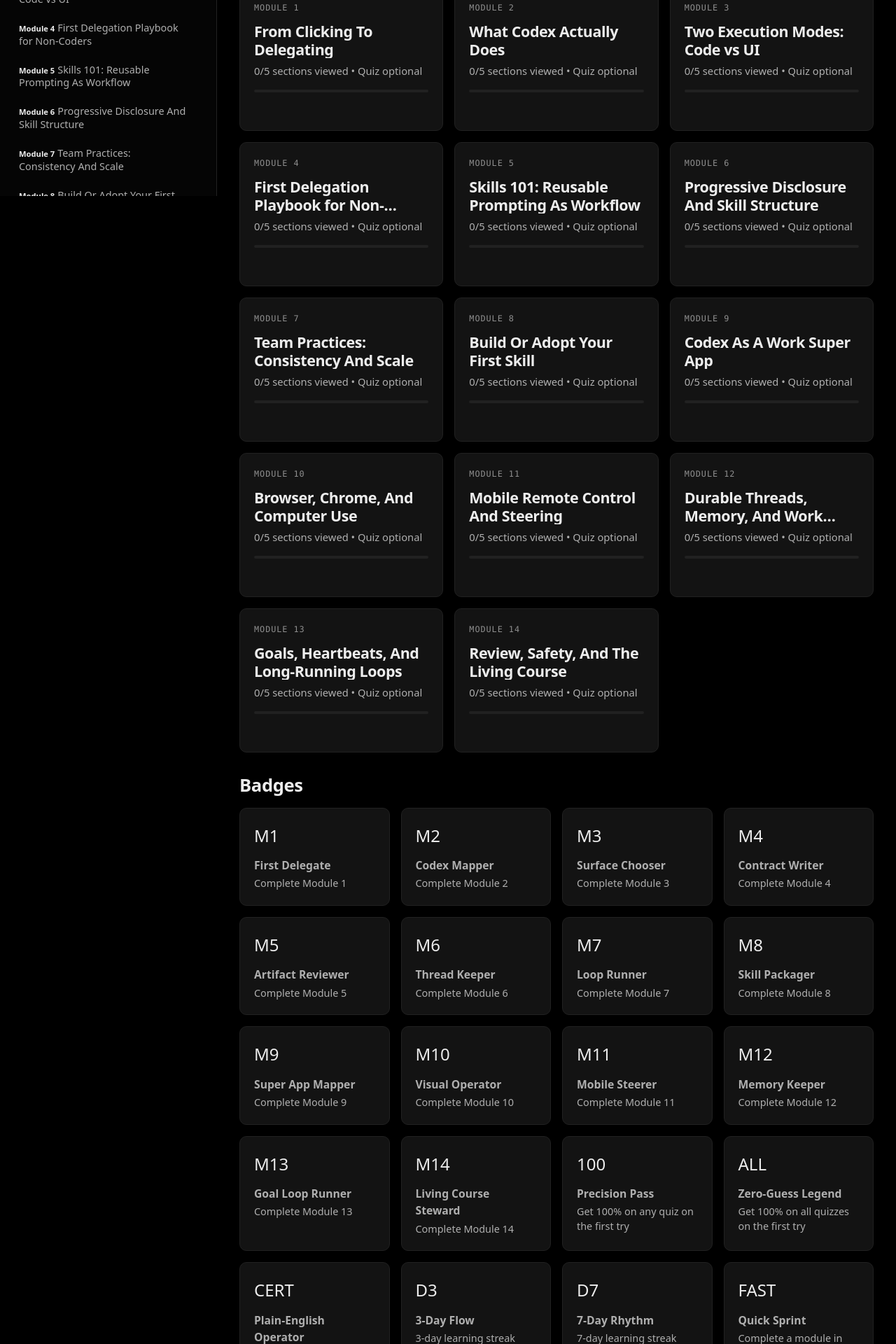
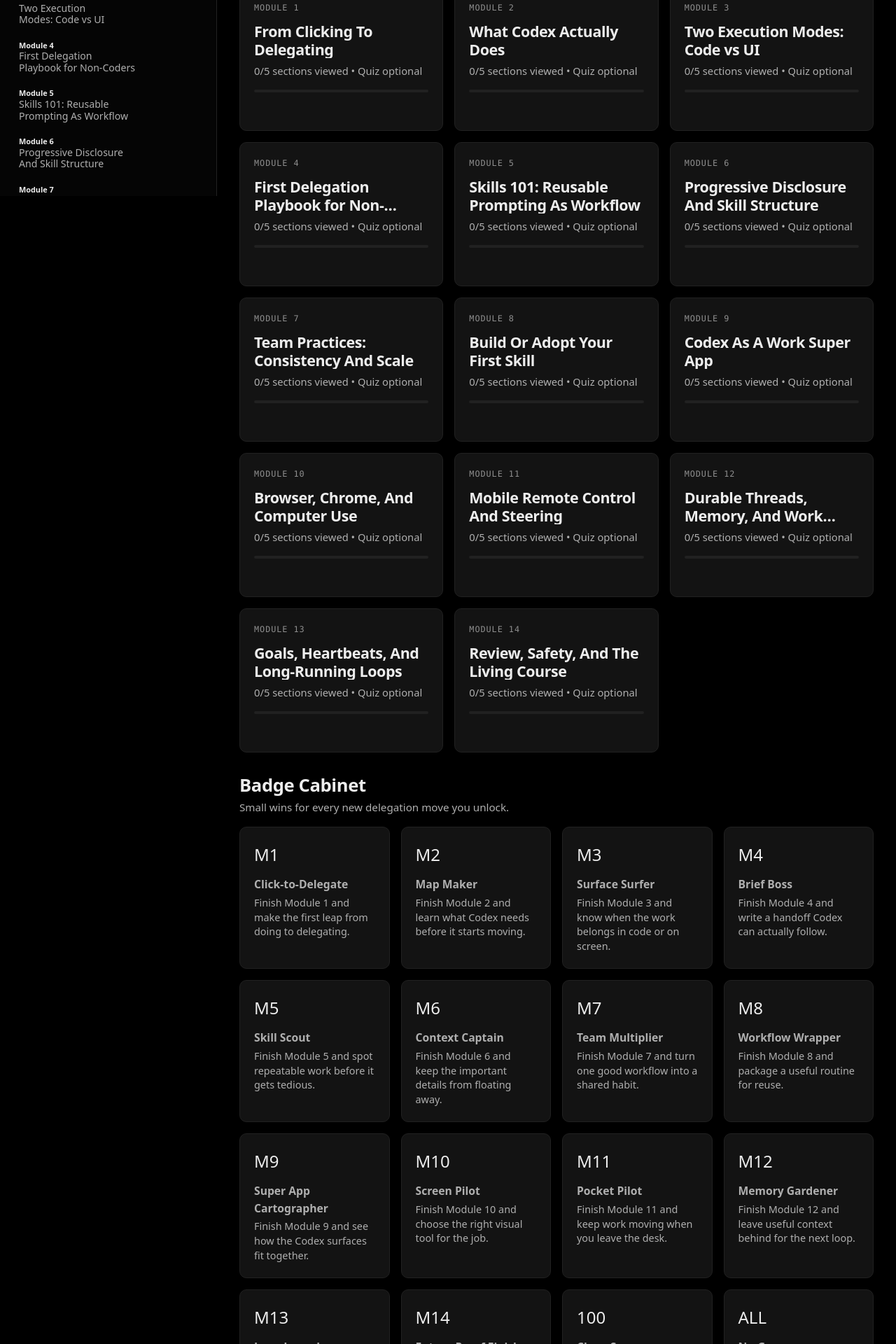
Before and after one commit to daniel-p-green/codex-in-plain-english, a React (Vite) app: page /#/dashboard in a window 1280 px wide. Shown: the part 520-2440 px from the top of the page at 70% size. Built offline with nearby package versions, Linux system fonts and the light colour scheme; a web font is replaced by a local one.

Commit message:
fix(ui): clarify progress and badge experience

```diff
--- a/src/components/dashboard/DashboardPage.tsx
+++ b/src/components/dashboard/DashboardPage.tsx
@@ -94,12 +94,15 @@
       {completedModules === allModules.length && (
         <div className="dashboard-completion-link">
           <Link to="/completion" className="btn btn-success btn-lg">
-            View Completion Summary
+            View Progress
           </Link>
         </div>
       )}
 
-      <h2 className="section-title">Badges</h2>
+      <div className="badge-section-header">
+        <h2 className="section-title">Badge Cabinet</h2>
+        <p>Small wins for every new delegation move you unlock.</p>
+      </div>
       <div className="badge-grid">
         {BADGES.map(badge => {
           const earned = hasBadge(badge.id);
--- a/src/components/layout/AppShell.tsx
+++ b/src/components/layout/AppShell.tsx
@@ -56,7 +56,7 @@
     if (allComplete) {
       return {
         href: '/completion',
-        label: 'View Completion',
+        label: 'View Progress',
       };
     }
 
--- a/src/components/layout/LeftSidebar.tsx
+++ b/src/components/layout/LeftSidebar.tsx
@@ -25,11 +25,12 @@
     );
   };
 
-  const renderLinkMeta = (item: NavGroup['items'][number]) => (
-    <span className="left-sidebar-meta">
-      {item.completed && <span className="left-sidebar-status">Done</span>}
-    </span>
-  );
+  const renderLinkMeta = (item: NavGroup['items'][number]) =>
+    item.completed ? (
+      <span className="left-sidebar-meta">
+        <span className="left-sidebar-status">Done</span>
+      </span>
+    ) : null;
 
   return (
     <aside className="left-sidebar" aria-label="Course sections">
--- a/src/components/layout/MobileDrawer.tsx
+++ b/src/components/layout/MobileDrawer.tsx
@@ -32,11 +32,12 @@
     );
   };
 
-  const renderLinkMeta = (item: NavGroup['items'][number]) => (
-    <span className="mobile-drawer-meta">
-      {item.completed && <span className="mobile-drawer-done">Done</span>}
-    </span>
-  );
+  const renderLinkMeta = (item: NavGroup['items'][number]) =>
+    item.completed ? (
+      <span className="mobile-drawer-meta">
+        <span className="mobile-drawer-done">Done</span>
+      </span>
+    ) : null;
 
   useEffect(() => {
     if (!open) {
--- a/src/components/module/ModulePage.tsx
+++ b/src/components/module/ModulePage.tsx
@@ -266,7 +266,7 @@
           </Link>
         ) : (
           <Link to="/completion" className="btn btn-success btn-lg">
-            View Course Summary
+            View Progress
           </Link>
         )}
       </nav>
--- a/src/data/badges.ts
+++ b/src/data/badges.ts
@@ -1,26 +1,26 @@
 import type { Badge } from '../types/gamification';
 
 export const BADGES: Badge[] = [
-  { id: 'first-delegate', name: 'First Delegate', description: 'Complete Module 1', icon: 'M1', criteria: 'module-1' },
-  { id: 'outcome-thinker', name: 'Codex Mapper', description: 'Complete Module 2', icon: 'M2', criteria: 'module-2' },
-  { id: 'mode-switcher', name: 'Surface Chooser', description: 'Complete Module 3', icon: 'M3', criteria: 'module-3' },
-  { id: 'playbook-builder', name: 'Contract Writer', description: 'Complete Module 4', icon: 'M4', criteria: 'module-4' },
-  { id: 'skill-spotter', name: 'Artifact Reviewer', description: 'Complete Module 5', icon: 'M5', criteria: 'module-5' },
-  { id: 'context-curator', name: 'Thread Keeper', description: 'Complete Module 6', icon: 'M6', criteria: 'module-6' },
-  { id: 'team-scaler', name: 'Loop Runner', description: 'Complete Module 7', icon: 'M7', criteria: 'module-7' },
-  { id: 'workflow-author', name: 'Skill Packager', description: 'Complete Module 8', icon: 'M8', criteria: 'module-8' },
-  { id: 'super-app-mapper', name: 'Super App Mapper', description: 'Complete Module 9', icon: 'M9', criteria: 'module-9' },
-  { id: 'visual-operator', name: 'Visual Operator', description: 'Complete Module 10', icon: 'M10', criteria: 'module-10' },
-  { id: 'mobile-steerer', name: 'Mobile Steerer', description: 'Complete Module 11', icon: 'M11', criteria: 'module-11' },
-  { id: 'memory-keeper', name: 'Memory Keeper', description: 'Complete Module 12', icon: 'M12', criteria: 'module-12' },
-  { id: 'loop-runner', name: 'Goal Loop Runner', description: 'Complete Module 13', icon: 'M13', criteria: 'module-13' },
-  { id: 'living-course-steward', name: 'Living Course Steward', description: 'Complete Module 14', icon: 'M14', criteria: 'module-14' },
-  { id: 'perfect-quiz', name: 'Precision Pass', description: 'Get 100% on any quiz on the first try', icon: '100', criteria: 'perfect-any' },
-  { id: 'all-perfect', name: 'Zero-Guess Legend', description: 'Get 100% on all quizzes on the first try', icon: 'ALL', criteria: 'perfect-all' },
-  { id: 'course-complete', name: 'Plain-English Operator', description: 'Complete all current modules', icon: 'CERT', criteria: 'all-modules' },
-  { id: 'streak-3', name: '3-Day Flow', description: '3-day learning streak', icon: 'D3', criteria: 'streak-3' },
-  { id: 'streak-7', name: '7-Day Rhythm', description: '7-day learning streak', icon: 'D7', criteria: 'streak-7' },
-  { id: 'speed-demon', name: 'Quick Sprint', description: 'Complete a module in under 10 minutes', icon: 'FAST', criteria: 'speed' },
+  { id: 'first-delegate', name: 'Click-to-Delegate', description: 'Finish Module 1 and make the first leap from doing to delegating.', icon: 'M1', criteria: 'module-1' },
+  { id: 'outcome-thinker', name: 'Map Maker', description: 'Finish Module 2 and learn what Codex needs before it starts moving.', icon: 'M2', criteria: 'module-2' },
+  { id: 'mode-switcher', name: 'Surface Surfer', description: 'Finish Module 3 and know when the work belongs in code or on screen.', icon: 'M3', criteria: 'module-3' },
+  { id: 'playbook-builder', name: 'Brief Boss', description: 'Finish Module 4 and write a handoff Codex can actually follow.', icon: 'M4', criteria: 'module-4' },
+  { id: 'skill-spotter', name: 'Skill Scout', description: 'Finish Module 5 and spot repeatable work before it gets tedious.', icon: 'M5', criteria: 'module-5' },
+  { id: 'context-curator', name: 'Context Captain', description: 'Finish Module 6 and keep the important details from floating away.', icon: 'M6', criteria: 'module-6' },
+  { id: 'team-scaler', name: 'Team Multiplier', description: 'Finish Module 7 and turn one good workflow into a shared habit.', icon: 'M7', criteria: 'module-7' },
+  { id: 'workflow-author', name: 'Workflow Wrapper', description: 'Finish Module 8 and package a useful routine for reuse.', icon: 'M8', criteria: 'module-8' },
+  { id: 'super-app-mapper', name: 'Super App Cartographer', description: 'Finish Module 9 and see how the Codex surfaces fit together.', icon: 'M9', criteria: 'module-9' },
+  { id: 'visual-operator', name: 'Screen Pilot', description: 'Finish Module 10 and choose the right visual tool for the job.', icon: 'M10', criteria: 'module-10' },
+  { id: 'mobile-steerer', name: 'Pocket Pilot', description: 'Finish Module 11 and keep work moving when you leave the desk.', icon: 'M11', criteria: 'module-11' },
+  { id: 'memory-keeper', name: 'Memory Gardener', description: 'Finish Module 12 and leave useful context behind for the next loop.', icon: 'M12', criteria: 'module-12' },
+  { id: 'loop-runner', name: 'Loop Launcher', description: 'Finish Module 13 and give long-running work a real operating rhythm.', icon: 'M13', criteria: 'module-13' },
+  { id: 'living-course-steward', name: 'Future-Proof Finisher', description: 'Finish Module 14 and know how to keep the system honest as Codex grows.', icon: 'M14', criteria: 'module-14' },
+  { id: 'perfect-quiz', name: 'Clean Sweep', description: 'Get 100% on any quiz on the first try.', icon: '100', criteria: 'perfect-any' },
+  { id: 'all-perfect', name: 'No-Guess Grandmaster', description: 'Get 100% on all quizzes on the first try.', icon: 'ALL', criteria: 'perfect-all' },
+  { id: 'course-complete', name: 'Plain-English Pro', description: 'Complete every current module in the course.', icon: 'CERT', criteria: 'all-modules' },
+  { id: 'streak-3', name: 'Three-Day Spark', description: 'Keep your learning streak alive for 3 days.', icon: 'D3', criteria: 'streak-3' },
+  { id: 'streak-7', name: 'Seven-Day Streaksmith', description: 'Keep your learning streak alive for 7 days.', icon: 'D7', criteria: 'streak-7' },
+  { id: 'speed-demon', name: 'Speedrun Scholar', description: 'Complete a module in under 10 minutes.', icon: 'FAST', criteria: 'speed' },
 ];
 
 export function getBadgeById(id: string): Badge | undefined {
--- a/src/data/navigation.ts
+++ b/src/data/navigation.ts
@@ -64,7 +64,7 @@
   ...MODULE_NAV_ITEMS,
   {
     id: 'completion',
-    label: 'Completion Summary',
+    label: 'Progress',
     href: '/completion',
     group: 'Finish',
   },
@@ -93,7 +93,7 @@
   },
   {
     id: 'completion',
-    label: 'Completion',
+    label: 'Progress',
     href: '/completion',
   },
 ];
--- a/src/index.css
+++ b/src/index.css
@@ -402,24 +402,26 @@
 }
 
 .left-sidebar-module-label {
+  display: grid;
+  gap: 2px;
+  line-height: 1.24;
+}
+
+.left-sidebar-module-number {
+  color: var(--text-900);
   display: block;
-  line-height: 1.24;
-}
-
-.left-sidebar-module-number {
-  color: var(--text-900);
-  display: inline;
-  font-size: 0.7rem;
+  font-size: 0.68rem;
   font-weight: 800;
-  line-height: inherit;
-  margin-right: 4px;
+  line-height: 1.05;
 }
 
 .left-sidebar-module-title {
   color: inherit;
-  display: inline;
-  font-size: 0.9rem;
-  line-height: inherit;
+  display: block;
+  max-width: 22ch;
+  font-size: 0.88rem;
+  line-height: 1.18;
+  text-wrap: balance;
 }
 
 .left-sidebar-meta {
@@ -1030,6 +1032,21 @@
 .dashboard-completion-link {
   text-align: center;
   margin-bottom: var(--space-8);
+}
+
+.badge-section-header {
+  display: grid;
+  gap: var(--space-1);
+  margin-bottom: var(--space-4);
+}
+
+.badge-section-header .section-title {
+  margin-bottom: 0;
+}
+
+.badge-section-header p {
+  color: var(--text-700);
+  font-size: 0.95rem;
 }
 
 .badge-grid {
@@ -2069,24 +2086,26 @@
 }
 
 .mobile-drawer-module-label {
+  display: grid;
+  gap: 2px;
+  line-height: 1.24;
+}
+
+.mobile-drawer-module-number {
+  color: var(--text-900);
   display: block;
-  line-height: 1.24;
-}
-
-.mobile-drawer-module-number {
-  color: var(--text-900);
-  display: inline;
-  font-size: 0.7rem;
+  font-size: 0.68rem;
   font-weight: 800;
-  line-height: inherit;
-  margin-right: 4px;
+  line-height: 1.05;
 }
 
 .mobile-drawer-module-title {
   color: inherit;
-  display: inline;
+  display: block;
+  max-width: 24ch;
   font-size: 0.9rem;
-  line-height: inherit;
+  line-height: 1.2;
+  text-wrap: balance;
 }
 
 .mobile-drawer-meta {
```
Also changed, not shown: src/components/completion/CompletionPage.tsx (+8 -4 lines), 2 other files (tests, documents, lock files or other folders).
